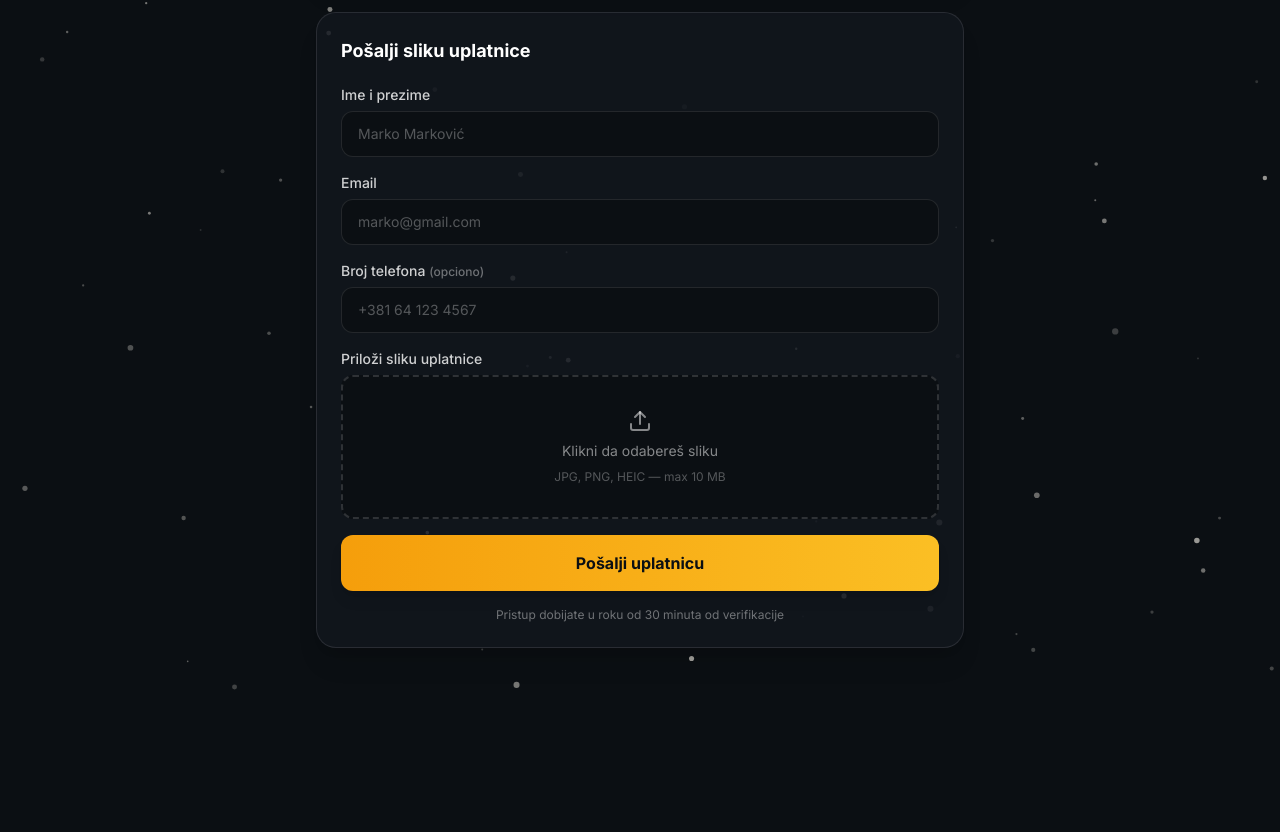
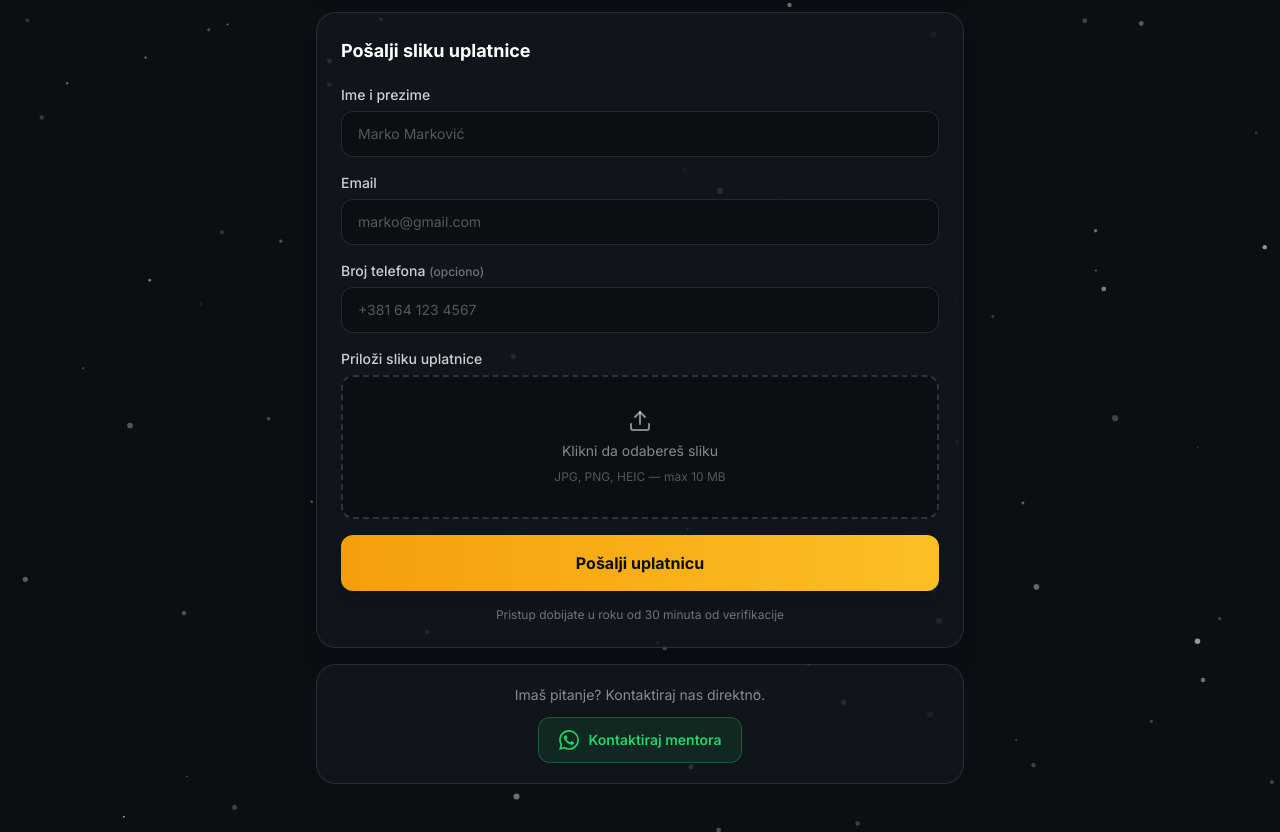
Before and after one commit to lukamacura/realreselling, a Next.js app: page /uplatnica in a window 1280 px wide. Shown: the part 615-1447 px from the top of the page. Before the commit the page ends 1311 px from the top, so only its background shows below. Built offline with nearby package versions, Linux system fonts and the light colour scheme; no server answers.

Commit message:
removed no sell no pay

```diff
--- a/app/uplatnica/page.tsx
+++ b/app/uplatnica/page.tsx
@@ -295,6 +295,23 @@
 
           </form>
         </div>
+
+        {/* WhatsApp contact */}
+        <div className="mt-4 rounded-2xl border border-white/10 bg-[#12171E]/80 p-5 text-center">
+          <p className="text-sm text-white/50 mb-3">Imaš pitanje? Kontaktiraj nas direktno.</p>
+          <a
+            href="https://wa.me/381658371013"
+            target="_blank"
+            rel="noopener noreferrer"
+            className="inline-flex items-center justify-center gap-2.5 rounded-xl bg-[#25D366]/10 border border-[#25D366]/30 px-5 py-3 text-sm font-semibold text-[#25D366] transition-all hover:bg-[#25D366]/20 hover:border-[#25D366]/50 active:scale-[.98]"
+          >
+            <svg className="h-5 w-5 shrink-0" viewBox="0 0 24 24" fill="currentColor" aria-hidden>
+              <path d="M17.472 14.382c-.297-.149-1.758-.867-2.03-.967-.273-.099-.471-.148-.67.15-.197.297-.767.966-.94 1.164-.173.199-.347.223-.644.075-.297-.15-1.255-.463-2.39-1.475-.883-.788-1.48-1.761-1.653-2.059-.173-.297-.018-.458.13-.606.134-.133.298-.347.446-.52.149-.174.198-.298.298-.497.099-.198.05-.371-.025-.52-.075-.149-.669-1.612-.916-2.207-.242-.579-.487-.5-.669-.51-.173-.008-.371-.01-.57-.01-.198 0-.52.074-.792.372-.272.297-1.04 1.016-1.04 2.479 0 1.462 1.065 2.875 1.213 3.074.149.198 2.096 3.2 5.077 4.487.709.306 1.262.489 1.694.625.712.227 1.36.195 1.871.118.571-.085 1.758-.719 2.006-1.413.248-.694.248-1.289.173-1.413-.074-.124-.272-.198-.57-.347m-5.421 7.403h-.004a9.87 9.87 0 01-5.031-1.378l-.361-.214-3.741.982.998-3.648-.235-.374a9.86 9.86 0 01-1.51-5.26c.001-5.45 4.436-9.884 9.888-9.884 2.64 0 5.122 1.03 6.988 2.898a9.825 9.825 0 012.893 6.994c-.003 5.45-4.437 9.884-9.885 9.884m8.413-18.297A11.815 11.815 0 0012.05 0C5.495 0 .16 5.335.157 11.892c0 2.096.547 4.142 1.588 5.945L.057 24l6.305-1.654a11.882 11.882 0 005.683 1.448h.005c6.554 0 11.89-5.335 11.893-11.893a11.821 11.821 0 00-3.48-8.413z"/>
+            </svg>
+            Kontaktiraj mentora
+          </a>
+        </div>
+
       </div>
     </section>
   );
--- a/components/GuaranteeSection.tsx
+++ b/components/GuaranteeSection.tsx
@@ -52,7 +52,7 @@
             id="guarantee-title"
             className="mt-3 text-3xl font-bold leading-tight text-zinc-100 sm:text-4xl md:text-6xl"
           >
-            <span className="font-display block"><span className="text-[#D4A020]">No sell – No pay</span></span>
+            <span className="font-display block"><span className="text-[#D4A020]">Garancija rezultata</span></span>
           </h1>
         </header>
 
@@ -87,7 +87,7 @@
         {/* BIG PROMISE */}
         <div className="mt-8 text-center md:mt-10">
           <p className="mx-auto font-display inline-block border-b-4 border-white/70 pb-2 text-3xl font-extrabold tracking-wide text-white sm:text-4xl md:text-6xl">
-            VRAĆAMO TI SVAKI DINAR
+            Tvoj novac je zaštićen
           </p>
         </div>
       </div>
--- a/components/client-home.tsx
+++ b/components/client-home.tsx
@@ -9,7 +9,6 @@
 const BonusSection = dynamic(() => import("@/components/BonusSection"));
 const ForYou = dynamic(() => import("@/components/ForYou"));
 const ThreeSteps = dynamic(() => import("@/components/ThreeSteps"));
-const GuaranteeSection = dynamic(() => import("@/components/GuaranteeSection"));
 const PriceComparison = dynamic(() => import("@/components/PriceComparison"), { ssr: false });
 // const QuizDiscountPopup = dynamic(() => import("@/components/QuizDiscountPopup"), { ssr: false });
 const TestimonialsYTVideos = dynamic(() => import("@/components/Testimonials").then(m => m.default));
@@ -42,8 +41,7 @@
 
       <ForYou />
       <ThreeSteps />
-      <GuaranteeSection />
-      <OfferHero/>
+<OfferHero/>
       <Faq />
 
       <PriceComparison
```
